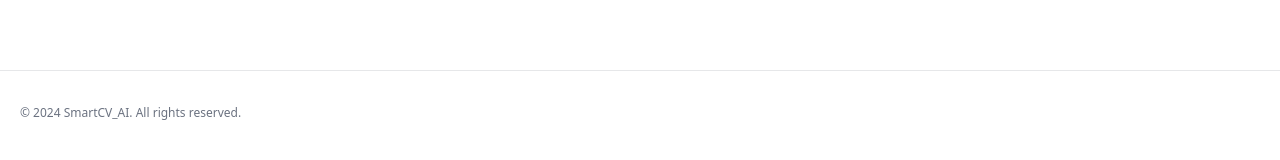
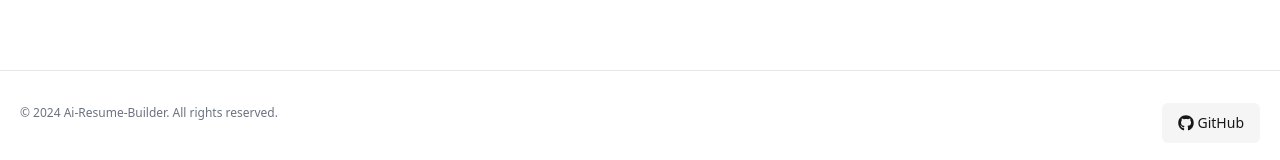
Before and after one commit to Dhananjay155/SmartCv_AI, a React (Vite) app in the folder ai-resume-builder-frontend/: page / in a window 1280 px wide. Shown: the part 1191-1351 px from the top of the page. Built offline with nearby package versions, Linux system fonts and the light colour scheme; no server answers.

Commit message:
updated code

```diff
--- a/ai-resume-builder-frontend/src/Services/AiModel.js
+++ b/ai-resume-builder-frontend/src/Services/AiModel.js
@@ -18,12 +18,9 @@ const generationConfig = {
   responseMimeType: "application/json",
 };
 
-const safetySettings = {
-  safetyLevel: "high",
-};
-
 export const AIChatSession = model.startChat({
-  generationConfig: generationConfig,
-  safetySettings: safetySettings,
+  generationConfig,
+  // safetySettings: Adjust safety settings
+  // See https://ai.google.dev/gemini-api/docs/safety-settings
   history: [],
 });
--- a/ai-resume-builder-frontend/src/Services/resumeAPI.js
+++ b/ai-resume-builder-frontend/src/Services/resumeAPI.js
@@ -53,7 +53,7 @@ const updateThisResume = async (resumeID, data) => {
   try {
     const response = await axiosInstance.put(
       `resumes/updateResume?id=${resumeID}`,
-      data
+      data.data
     );
     return response.data;
   } catch (error) {
--- a/ai-resume-builder-frontend/src/pages/home/HomePage.jsx
+++ b/ai-resume-builder-frontend/src/pages/home/HomePage.jsx
@@ -14,7 +14,8 @@ function HomePage() {
   const dispatch = useDispatch();
   const handleClick = () => {
     window.open(
-      "https://github.com/Dhananjay155/SmartCv_AI","_blank"
+      "https://github.com/sahidrajaansari/Ai-Resume-Builder",
+      "_blank"
     );
   };
 
@@ -49,19 +50,18 @@ function HomePage() {
   };
   return (
     <>
-    <div className="bg-white dark:bg-gray-900 dark:text-white min-h-screen">
       <Header user={user} />
-      <section className="pt-24 pb-20 ">
+      <section className="pt-24 pb-20 bg-white">
         <div className="px-12 mx-auto max-w-7xl">
           <div className="w-full mx-auto text-left md:w-11/12 xl:w-9/12 md:text-center">
-            <h1 className="mb-8 text-4xl font-extrabold leading-none tracking-normal text-gray-900 dark:text-white md:text-6xl md:tracking-tight">
+            <h1 className="mb-8 text-4xl font-extrabold leading-none tracking-normal text-gray-900 md:text-6xl md:tracking-tight">
               <span>Start</span>{" "}
               <span className="block w-full py-2 text-transparent bg-clip-text leading-12 bg-gradient-to-r from-green-400 to-purple-500 lg:inline">
                 building a Resume
               </span>{" "}
               <span>for your next Job</span>
             </h1>
-            <p className="px-0 mb-8 text-lg text-gray-600 dark:text-gray-300 md:text-xl  lg:px-24">
+            <p className="px-0 mb-8 text-lg text-gray-600 md:text-xl lg:px-24">
               Build. Refine. Shine. With AI-Driven Resumes
             </p>
             <div className="mb-4 space-x-0 md:space-x-2 md:mb-8">
@@ -85,7 +85,7 @@ function HomePage() {
               </a>
               <a
                 onClick={handleClick}
-                className="inline-flex items-center justify-center w-full px-6 py-3 mb-2 text-lg bg-gray-100 dark:text-black rounded-2xl sm:w-auto sm:mb-0 cursor-pointer "
+                className="inline-flex items-center justify-center w-full px-6 py-3 mb-2 text-lg bg-gray-100 rounded-2xl sm:w-auto sm:mb-0 cursor-pointer"
               >
                 Learn More
                 <svg
@@ -126,14 +126,19 @@ function HomePage() {
           </div>
         </div>
       </section>
-      <footer  aria-labelledby="footer-heading">
+      <footer className="bg-white" aria-labelledby="footer-heading">
         <div className="mt-16 border-t border-gray-900/10 pt-8 sm:mt-20 lg:mt-24 p-5 flex justify-between">
-          <p className="text-xs leading-5 text-gray-500 dark:text-gray-400">
-            &copy; 2024 SmartCV_AI. All rights reserved.
+          <p className="text-xs leading-5 text-gray-500">
+            &copy; 2024 Ai-Resume-Builder. All rights reserved.
           </p>
+          <div>
+            <Button variant="secondary" onClick={handleClick}>
+              <FaGithub className="w-4 h-4 mr-1" />
+              GitHub
+            </Button>
+          </div>
         </div>
       </footer>
-      </div>
     </>
   );
 }
```
Also changed, not shown: ai-resume-builder-frontend/src/assets/DarkLogo.png, 1 other file (tests, documents, lock files or other folders).
